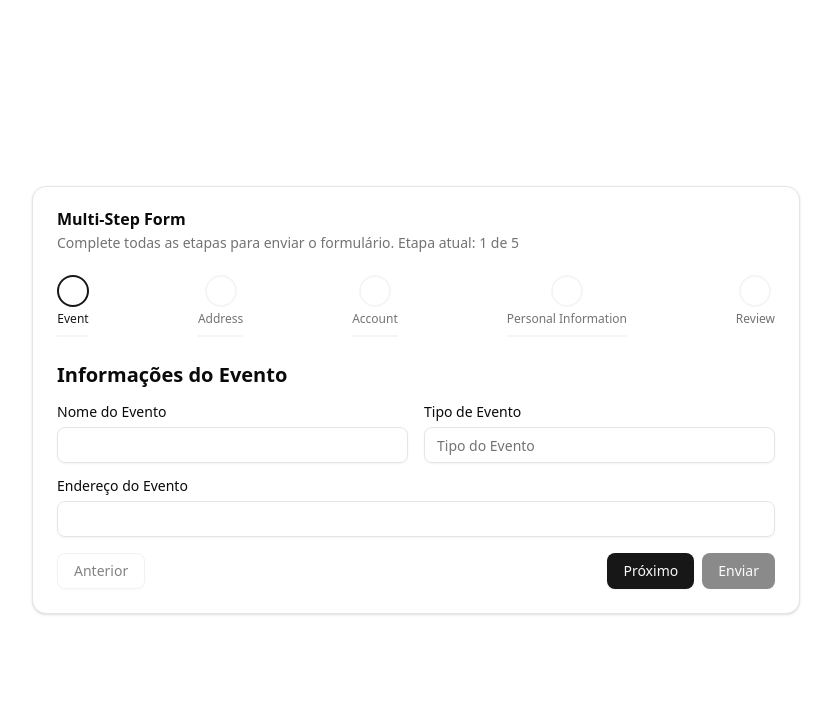
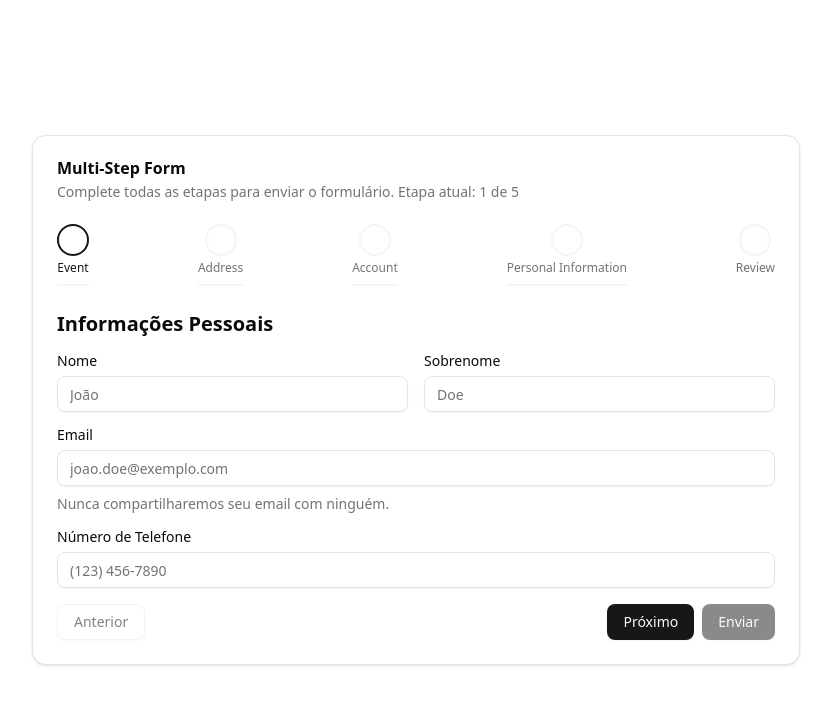
Before and after one commit to pedroabel/saas-backend, a Next.js app: page /form in a window 1280 px wide. Shown: the top 704 px of the page, without its empty margins (224-1055 px from the left). Built offline with nearby package versions, Linux system fonts and the light colour scheme.

Commit message:
funcionando e com tipagem

```diff
--- a/src/components/multi-step-form.tsx
+++ b/src/components/multi-step-form.tsx
@@ -2,8 +2,7 @@
 
 import { useState } from "react";
 import { zodResolver } from "@hookform/resolvers/zod";
-import { useForm, UseFormReturn } from "react-hook-form";
-import * as z from "zod";
+import { useForm } from "react-hook-form";
 import { Button } from "@/components/ui/button";
 import {
   Card,
@@ -19,15 +18,12 @@ import { AddressForm } from "./address-form";
 import { AccountForm } from "./account-form";
 import { ReviewForm } from "./review-form";
 import { EventInfoForm } from "./event-form";
-import { createFormSchema } from "@/schemas/form-schema";
-
-type CreateFormData = z.infer<typeof createFormSchema>;
+import { createFormSchema, type CreateFormData } from "@/schemas/form-schema";
 
 type Step = {
   id: string;
   name: string;
   fields: (keyof CreateFormData)[];
-  component: React.FC<{ form: UseFormReturn<CreateFormData> }>;
 };
 
 const steps: Step[] = [
@@ -35,31 +31,28 @@ const steps: Step[] = [
     id: "event",
     name: "Event",
     fields: ["eventName", "eventType", "eventLocation"],
-    component: EventInfoForm,
   },
   {
     id: "address",
     name: "Address",
     fields: ["address", "city", "state", "zipCode"],
-    component: AddressForm,
   },
   {
     id: "account",
     name: "Account",
     fields: ["username", "password", "confirmPassword"],
-    component: AccountForm,
   },
   {
     id: "personal-info",
     name: "Personal Information",
     fields: ["firstName", "lastName", "email", "phone"],
-    component: PersonalInfoForm,
   },
-  { id: "review", name: "Review", fields: [], component: ReviewForm },
+  { id: "review", name: "Review", fields: [] },
 ];
 
 export default function MultiStepForm() {
-  const [currentStep, setCurrentStep] = useState<number>(0);
+  const [currentStep, setCurrentStep] = useState(0);
+
   const form = useForm<CreateFormData>({
     resolver: zodResolver(createFormSchema),
     defaultValues: {
@@ -110,8 +103,6 @@ export default function MultiStepForm() {
     }
   };
 
-  const CurrentStepComponent = steps[currentStep].component;
-
   return (
     <div className="flex justify-center items-center min-h-screen p-4">
       <Card className="w-full max-w-3xl">
@@ -157,7 +148,11 @@ export default function MultiStepForm() {
         <Form {...form}>
           <form onSubmit={form.handleSubmit(onSubmit)}>
             <CardContent>
-              <CurrentStepComponent form={form} />
+              {currentStep === 0 && <PersonalInfoForm form={form} />}
+              {currentStep === 1 && <AddressForm form={form} />}
+              {currentStep === 2 && <AccountForm form={form} />}
+              {currentStep === 3 && <EventInfoForm form={form} />}
+              {currentStep === 4 && <ReviewForm form={form} />}
             </CardContent>
 
             <CardFooter className="flex justify-between mt-4">
--- a/src/schemas/form-schema.ts
+++ b/src/schemas/form-schema.ts
@@ -22,3 +22,5 @@ export const createFormSchema = z
     message: "Passwords do not match",
     path: ["confirmPassword"],
   });
+
+export type CreateFormData = z.infer<typeof createFormSchema>;
```
Also changed, not shown: src/components/account-form.tsx (+2 -7 lines), src/components/address-form.tsx (+2 -8 lines), src/components/event-form.tsx (+2 -7 lines), src/components/personal-info-form.tsx (+2 -8 lines), src/components/review-form.tsx (+2 -16 lines).
